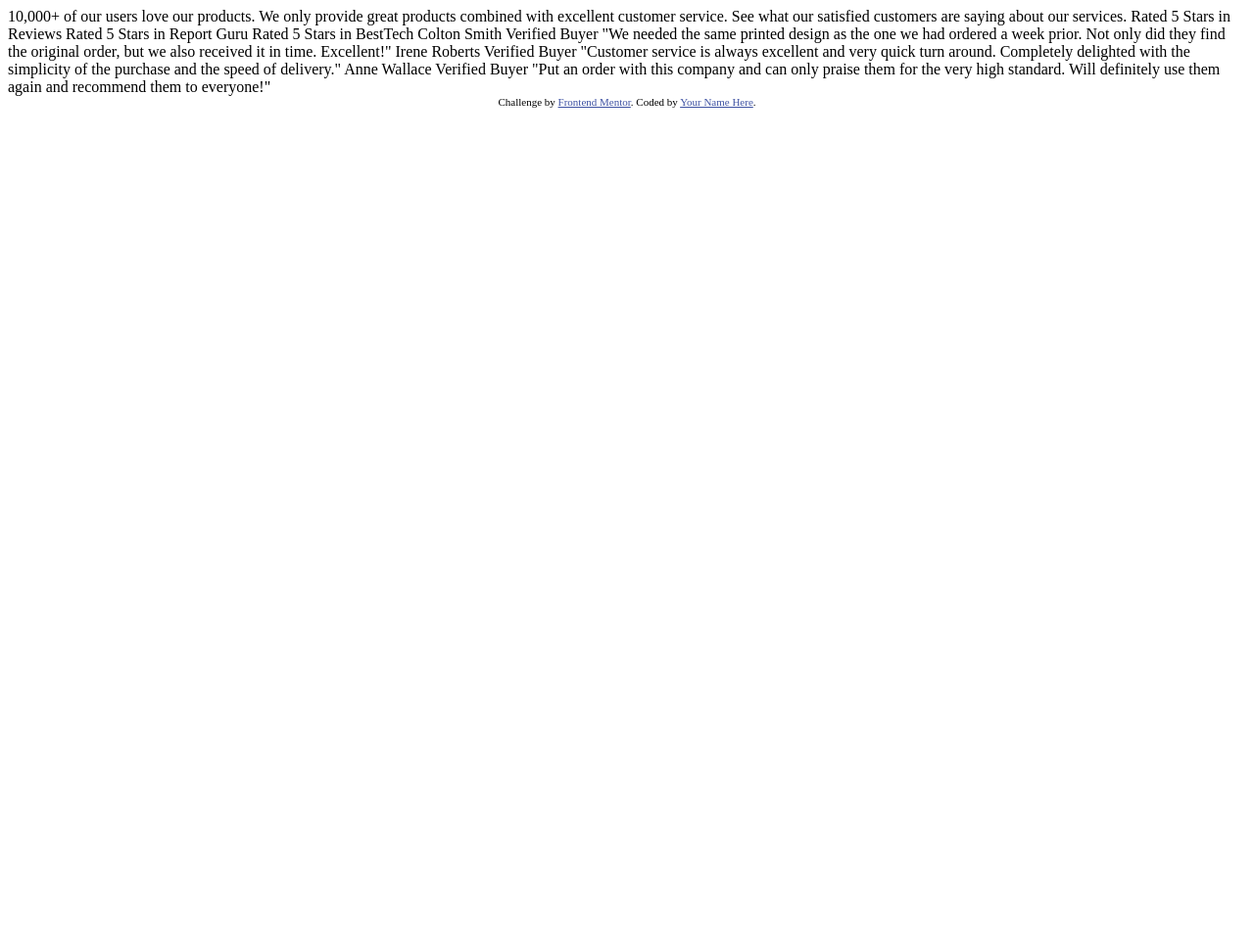
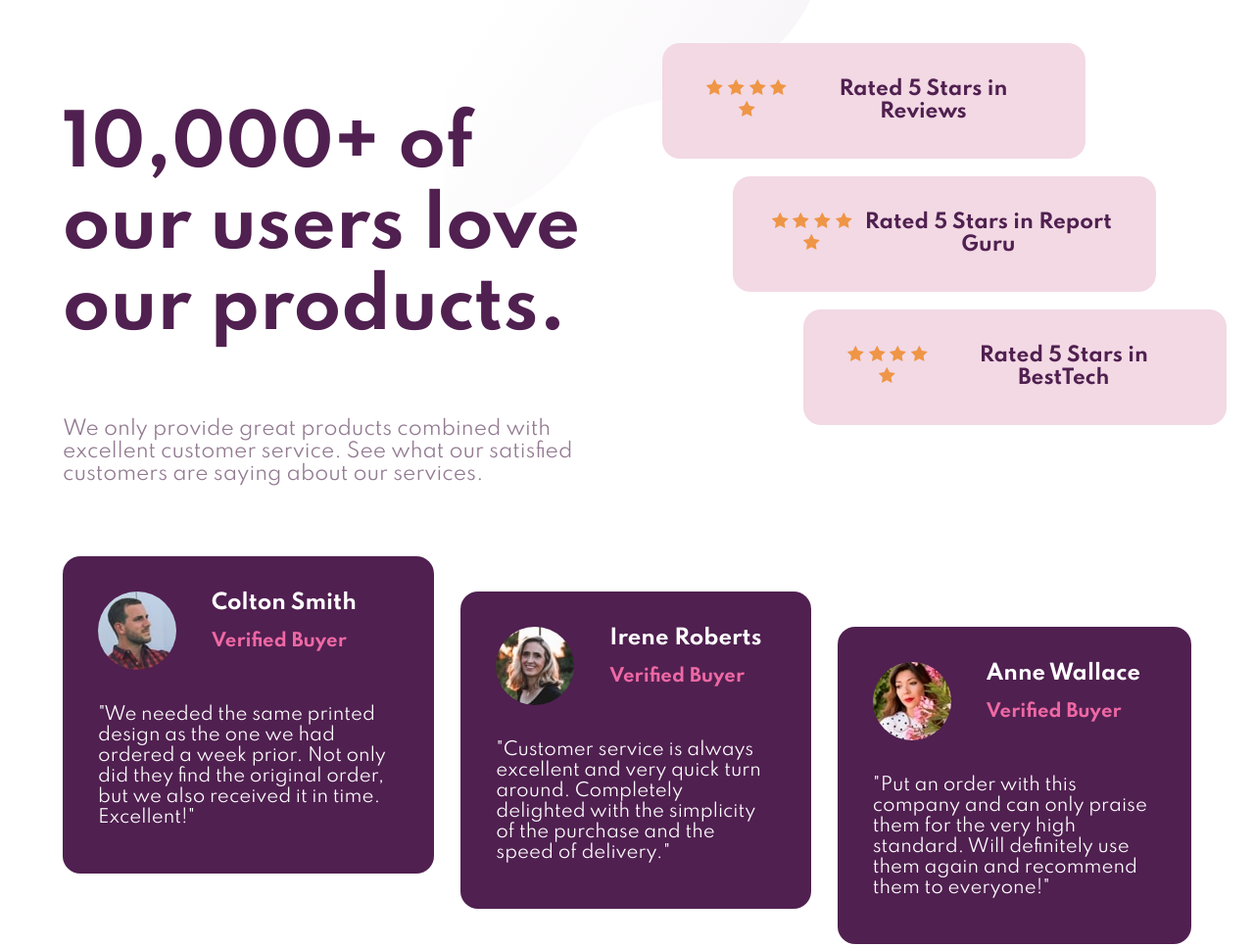
Before and after one commit to hriteek/social-proof-section-master, a plain HTML site: page index.html in a window 1280 px wide. Shown: the whole page at 98% size. Before the commit the page ends 800 px from the top, so only its background shows below. Drawn offline with Linux system fonts and the light colour scheme.

Commit message:
design added

```diff
--- a/index.html
+++ b/index.html
@@ -13,6 +13,13 @@
     />
 
     <title>Frontend Mentor | Social proof section</title>
+    <link rel="preconnect" href="https://fonts.googleapis.com" />
+    <link rel="preconnect" href="https://fonts.gstatic.com" crossorigin />
+    <link
+      href="https://fonts.googleapis.com/css2?family=Spartan:wght@400;500;700&display=swap"
+      rel="stylesheet"
+    />
+    <link rel="stylesheet" href="style.css" />
 
     <!-- Feel free to remove these styles or customise in your own stylesheet 👍 -->
     <style>
@@ -26,36 +33,100 @@
     </style>
   </head>
   <body>
-    10,000+ of our users love our products.
+    <div class="container">
+      <div class="main__container">
+        <main>
+          <h1>10,000+ of our users love our products.</h1>
+          <p>
+            We only provide great products combined with excellent customer
+            service. See what our satisfied customers are saying about our
+            services.
+          </p>
+        </main>
+        <section class="reviews">
+          <div class="review">
+            <span>
+              <img src="./images/icon-star.svg" alt="" />
+              <img src="./images/icon-star.svg" alt="" />
+              <img src="./images/icon-star.svg" alt="" />
+              <img src="./images/icon-star.svg" alt="" />
+              <img src="./images/icon-star.svg" alt="" />
+            </span>
+            <h2>Rated 5 Stars in Reviews</h2>
+          </div>
+          <div class="review">
+            <span>
+              <img src="./images/icon-star.svg" alt="" />
+              <img src="./images/icon-star.svg" alt="" />
+              <img src="./images/icon-star.svg" alt="" />
+              <img src="./images/icon-star.svg" alt="" />
+              <img src="./images/icon-star.svg" alt="" />
+            </span>
+            <h2>Rated 5 Stars in Report Guru</h2>
+          </div>
+          <div class="review">
+            <span>
+              <img src="./images/icon-star.svg" alt="" />
+              <img src="./images/icon-star.svg" alt="" />
+              <img src="./images/icon-star.svg" alt="" />
+              <img src="./images/icon-star.svg" alt="" />
+              <img src="./images/icon-star.svg" alt="" />
+            </span>
+            <h2>Rated 5 Stars in BestTech</h2>
+          </div>
+        </section>
+      </div>
+      <section class="testimonials">
+        <div class="testimonial">
+          <div>
+            <img src="./images/image-colton.jpg" alt="image of colton" />
+            <div class="info">
+              <h3>Colton Smith</h3>
+              <span> Verified Buyer </span>
+            </div>
+          </div>
+          <p>
+            "We needed the same printed design as the one we had ordered a week
+            prior. Not only did they find the original order, but we also
+            received it in time. Excellent!"
+          </p>
+        </div>
+        <div class="testimonial">
+          <div>
+            <img src="./images/image-irene.jpg" alt="" />
+            <div class="info">
+              <h3>Irene Roberts</h3>
+              <span> Verified Buyer </span>
+            </div>
+          </div>
+          <p>
+            "Customer service is always excellent and very quick turn around.
+            Completely delighted with the simplicity of the purchase and the
+            speed of delivery."
+          </p>
+        </div>
+        <div class="testimonial">
+          <div>
+            <img src="./images/image-anne.jpg" alt="" />
+            <div class="info">
+              <h3>Anne Wallace</h3>
+              <span> Verified Buyer </span>
+            </div>
+          </div>
+          <p>
+            "Put an order with this company and can only praise them for the
+            very high standard. Will definitely use them again and recommend
+            them to everyone!"
+          </p>
+        </div>
+      </section>
+    </div>
 
-    We only provide great products combined with excellent customer service.
-    See what our satisfied customers are saying about our services.
-
-    Rated 5 Stars in Reviews
-    Rated 5 Stars in Report Guru
-    Rated 5 Stars in BestTech
-
-    Colton Smith
-    Verified Buyer
-    "We needed the same printed design as the one we had ordered a week prior.
-    Not only did they find the original order, but we also received it in time.
-    Excellent!"
-
-    Irene Roberts
-    Verified Buyer
-    "Customer service is always excellent and very quick turn around. Completely
-    delighted with the simplicity of the purchase and the speed of delivery."
-
-    Anne Wallace
-    Verified Buyer
-    "Put an order with this company and can only praise them for the very high
-    standard. Will definitely use them again and recommend them to everyone!"
-
-    <div class="attribution">
+    <!-- <div class="attribution">
       Challenge by
       <a href="https://www.frontendmentor.io?ref=challenge" target="_blank"
         >Frontend Mentor</a
-      >. Coded by <a href="#">Your Name Here</a>.
-    </div>
+      >. Coded by <a href="#">Hriteek Bista</a>.
+    </div> -->
   </body>
 </html>
--- /dev/null
+++ b/style.css
@@ -0,0 +1,198 @@
+:root {
+  --clr-black-400: hsl(0, 0%, 0%);
+  --clr-primary-100: hsl(300, 24%, 96%);
+  --clr-primary-200: hsl(303, 10%, 53%);
+  --clr-primary-700: hsl(300, 43%, 22%);
+  --clr-prink-200: hsl(333, 50%, 90%);
+  --clr-prink-400: hsl(333, 80%, 67%);
+  --clr-white-400: hsl(0, 0%, 100%);
+
+  --width-desktop: 1440px;
+  --width-mobile: 375px;
+}
+
+*,
+*::before,
+*::after {
+  margin: 0;
+  padding: 0;
+  box-sizing: border-box;
+}
+
+html {
+  font-family: 'Spartan', sans-serif;
+  font-size: 62.5%;
+}
+
+body {
+  font-size: 1.5rem;
+}
+
+img {
+  /* display: block;
+	width: 100%; */
+}
+
+.container {
+  margin: auto;
+  min-height: 100vh;
+  width: min(90%, var(--width-mobile));
+}
+
+h1,
+h2,
+h3 {
+  margin-bottom: 1.2em;
+}
+
+.main__container {
+  background-image: url('./images/bg-pattern-top-mobile.svg');
+  background-position: top center;
+  background-repeat: no-repeat;
+}
+
+main {
+  margin-bottom: 2em;
+  padding-top: 6em;
+  text-align: center;
+}
+
+main h1 {
+  color: var(--clr-primary-700);
+  font-size: 4rem;
+}
+
+main p {
+  color: var(--clr-primary-200);
+}
+
+.reviews {
+  text-align: center;
+  margin-bottom: 2em;
+}
+
+.review {
+  border-radius: 1em;
+  margin-bottom: 1em;
+  background: var(--clr-prink-200);
+  color: var(--clr-white-400);
+  padding: 2em 2em;
+}
+
+.review h2 {
+  color: var(--clr-primary-700);
+  font-size: 2rem;
+  margin-top: 1em;
+  margin-bottom: 0;
+}
+
+.testimonials {
+  display: flex;
+  flex-direction: column;
+  gap: 1.5em;
+  margin-bottom: 2em;
+}
+
+.testimonial {
+  background: var(--clr-primary-700);
+  color: var(--clr-white-400);
+  padding: 2em;
+  border-radius: 1em;
+}
+
+.testimonial img {
+  border-radius: 50%;
+  margin-right: 2em;
+}
+
+.testimonial > div {
+  display: flex;
+  margin-bottom: 2em;
+}
+
+.info h3 {
+  margin-bottom: 0.8em;
+}
+
+.info span {
+  color: var(--clr-prink-400);
+  font-weight: 700;
+}
+
+@media screen and (min-width: 72em) {
+  body {
+    font-size: 1.8rem;
+  }
+
+  .container {
+    width: min(90%, var(--width-desktop));
+  }
+
+  .main__container {
+    min-height: 60vh;
+    display: flex;
+    justify-content: center;
+    align-items: center;
+    gap: 4em;
+    margin-bottom: 4em;
+  }
+
+  main {
+    text-align: left;
+    margin-bottom: 0;
+  }
+
+  main h1 {
+    max-width: 12ch;
+    font-size: 7rem;
+    margin: 0 0 1em 0;
+  }
+  main p {
+    font-size: 2rem;
+    max-width: 35ch;
+  }
+
+  .main__container > * {
+    flex-basis: 100%;
+  }
+
+  .reviews {
+    margin-bottom: 0;
+  }
+
+  .review {
+    display: flex;
+    justify-content: space-around;
+    align-items: center;
+    width: min(80%, 28em);
+    margin-left: 0;
+  }
+
+  .review:nth-of-type(2) {
+    margin-left: 4em;
+  }
+
+  .review:nth-of-type(3) {
+    margin-left: 8em;
+  }
+
+  .review h2 {
+    margin-top: 0;
+  }
+
+  .testimonials {
+    flex-direction: row;
+  }
+
+  .testimonial {
+    height: min(18em, 25em);
+  }
+
+  .testimonial:nth-of-type(2) {
+    margin-top: 2em;
+  }
+
+  .testimonial:nth-of-type(3) {
+    margin-top: 4em;
+  }
+}
```
